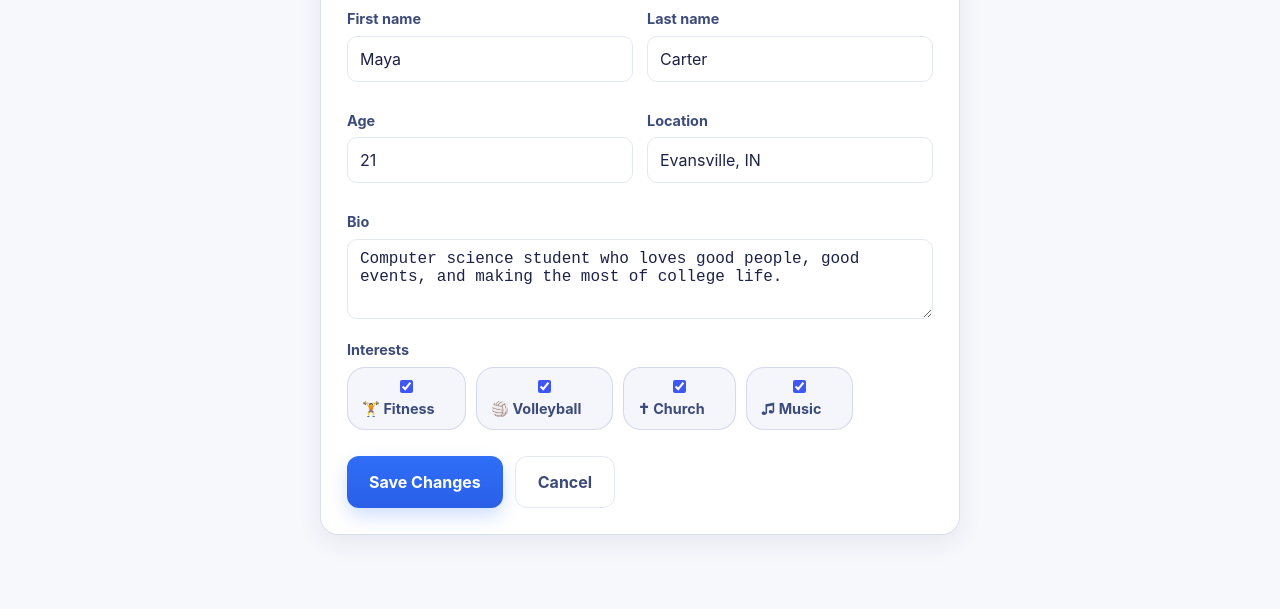
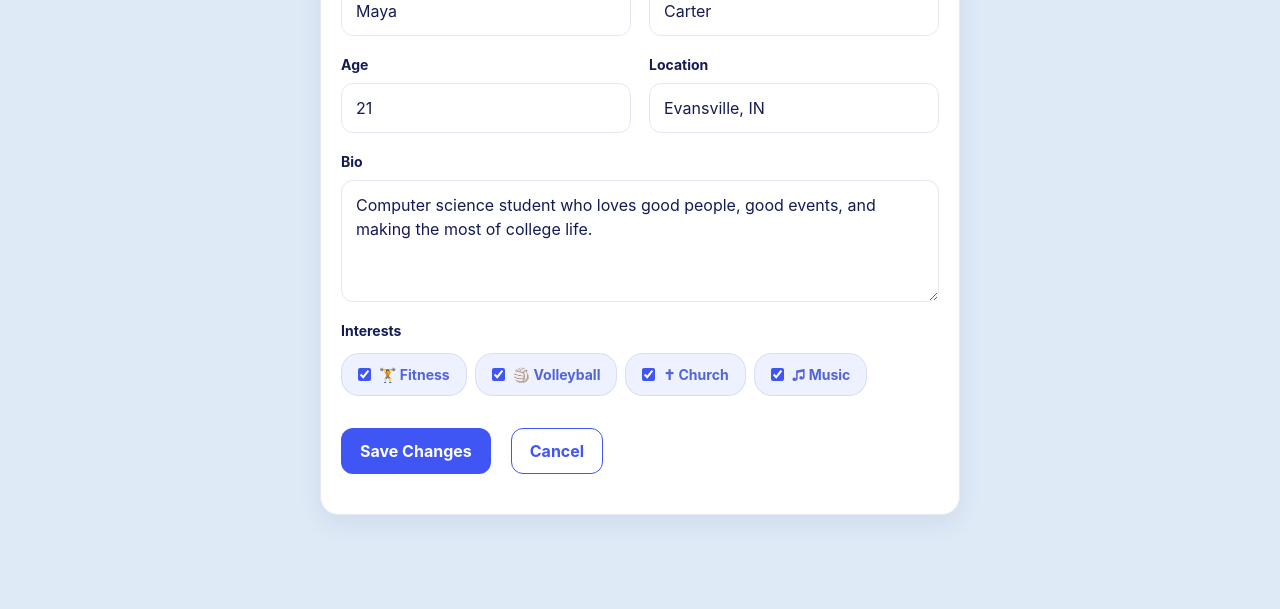
Before and after one commit to kgoodrid23-debug/Senior-Capstone-Project, a plain HTML site: page frontend/edit-profile.html in a window 1280 px wide. Shown: the part 191-800 px from the top of the page. Drawn offline with Linux system fonts and the light colour scheme.

Commit message:
More additions

```diff
--- a/frontend/edit-profile.html
+++ b/frontend/edit-profile.html
@@ -3,134 +3,13 @@
   <head>
     <meta charset="UTF-8" />
     <meta name="viewport" content="width=device-width, initial-scale=1.0" />
-    <title>Buddiez & Bandz | Edit Profile</title>
-    <link rel="stylesheet" href="style.css" />
-    <style>
-      /* Page-specific styles for the edit form only — style.css is untouched */
-      .edit-main {
-        max-width: 640px;
-        margin: 28px auto 60px;
-      }
+    <title>Buddiez &amp; Bandz | Edit Profile</title>
+    <link rel="stylesheet" href="style.css?v=20260929-universal-3" />
+  </head>
 
-      .edit-card {
-        background: rgba(255, 255, 255, 0.9);
-        border: 1px solid rgba(214, 220, 235, 0.9);
-        border-radius: 18px;
-        box-shadow: 0 8px 24px rgba(34, 52, 107, 0.08);
-        padding: 28px 26px 26px;
-      }
-
-      .edit-card h1 {
-        font-size: 1.8rem;
-        color: #1d2a68;
-        margin-bottom: 20px;
-      }
-
-      .field-row {
-        display: grid;
-        grid-template-columns: 1fr 1fr;
-        gap: 14px;
-        margin-bottom: 14px;
-      }
-
-      .field {
-        margin-bottom: 14px;
-      }
-
-      .field label {
-        display: block;
-        font-weight: 700;
-        font-size: 0.9rem;
-        color: #3d4b7a;
-        margin-bottom: 6px;
-      }
-
-      .field input,
-      .field textarea {
-        width: 100%;
-        border: 1px solid var(--border, #e4e8f2);
-        border-radius: 10px;
-        padding: 10px 12px;
-        font-size: 1rem;
-        color: #1d2247;
-        background: #fff;
-      }
-
-      .field input:focus,
-      .field textarea:focus {
-        outline: 2px solid var(--primary, #3f55f4);
-        outline-offset: 1px;
-      }
-
-      .field textarea {
-        resize: vertical;
-        min-height: 80px;
-      }
-
-      .tags-field {
-        display: flex;
-        flex-wrap: wrap;
-        gap: 10px;
-        margin-bottom: 20px;
-      }
-
-      .tag-checkbox {
-        display: inline-flex;
-        align-items: center;
-        gap: 7px;
-        padding: 9px 14px;
-        border-radius: 18px;
-        font-weight: 700;
-        font-size: 0.9rem;
-        border: 1px solid rgba(66, 88, 158, 0.18);
-        background: #f4f6fb;
-        color: #4c5a86;
-        cursor: pointer;
-      }
-
-      .tag-checkbox input {
-        accent-color: var(--primary, #3f55f4);
-      }
-
-      .form-actions {
-        display: flex;
-        gap: 12px;
-        margin-top: 8px;
-      }
-
-      .save-btn {
-        background: linear-gradient(180deg, #2f6ef8, #2a5fe7);
-        color: #fff;
-        border: none;
-        border-radius: 12px;
-        padding: 13px 22px;
-        font-weight: 700;
-        font-size: 1rem;
-        cursor: pointer;
-        box-shadow: 0 8px 18px rgba(47, 110, 248, 0.22);
-      }
-
-      .cancel-link {
-        display: inline-flex;
-        align-items: center;
-        padding: 13px 22px;
-        border-radius: 12px;
-        font-weight: 700;
-        color: #3d4b7a;
-        border: 1px solid var(--border, #e4e8f2);
-        background: #fff;
-      }
-
-      @media (max-width: 560px) {
-        .field-row {
-          grid-template-columns: 1fr;
-        }
-      }
-    </style>
-  </head>
-  <body class="profile-page-body">
+  <body class="theme-soft">
     <header class="site-header">
-      <div class="page header-inner">
+      <div class="container header-inner">
         <a href="index.html" class="brand">
           <div class="brand-icon"><span></span></div>
           <div class="brand-copy">
@@ -139,22 +18,22 @@
           </div>
         </a>
 
-        <button class="location-select">
+        <button class="location-select" type="button">
           <span>📍</span>
           <strong id="header-location">Evansville, IN</strong>
           <span>⌄</span>
         </button>
 
-        <nav class="nav">
+        <nav class="nav" aria-label="Main navigation">
           <a class="nav-link" href="index.html">
             <span class="nav-icon">⌂</span>
             <span>Home</span>
           </a>
-          <a class="nav-link" href="#">
+          <a class="nav-link" href="events.html">
             <span class="nav-icon">▣</span>
             <span>Events</span>
           </a>
-          <a class="nav-link" href="#">
+          <a class="nav-link" href="people.html">
             <span class="nav-icon">♟</span>
             <span>People</span>
           </a>
@@ -166,78 +45,72 @@
       </div>
     </header>
 
-    <main class="page edit-main">
-      <section class="edit-card">
-        <h1>Edit Profile</h1>
+    <main class="container container--narrow content">
+      <section class="card card--padded" aria-labelledby="edit-heading">
+        <div class="section-header">
+          <h1 class="section-title" id="edit-heading">Edit Profile</h1>
+        </div>
 
-        <form id="edit-form">
-          <div class="field-row">
-            <div class="field">
+        <form id="edit-form" class="form-stack">
+          <div class="grid grid--2">
+            <div class="form-field">
               <label for="first">First name</label>
-              <input type="text" id="first" name="first" required />
+              <input class="field-control" type="text" id="first" name="first" autocomplete="given-name" required />
             </div>
-            <div class="field">
+            <div class="form-field">
               <label for="last">Last name</label>
-              <input type="text" id="last" name="last" required />
+              <input class="field-control" type="text" id="last" name="last" autocomplete="family-name" required />
             </div>
           </div>
 
-          <div class="field-row">
-            <div class="field">
+          <div class="grid grid--2">
+            <div class="form-field">
               <label for="age">Age</label>
-              <input type="text" id="age" name="age" required />
+              <input class="field-control" type="text" id="age" name="age" inputmode="numeric" required />
             </div>
-            <div class="field">
+            <div class="form-field">
               <label for="location">Location</label>
-              <input type="text" id="location" name="location" required />
+              <input class="field-control" type="text" id="location" name="location" required />
             </div>
           </div>
 
-          <div class="field">
+          <div class="form-field">
             <label for="bio">Bio</label>
-            <textarea id="bio" name="bio"></textarea>
+            <textarea class="field-control" id="bio" name="bio" rows="4"></textarea>
           </div>
 
-          <div class="field">
-            <label>Interests</label>
-            <div class="tags-field">
-              <label class="tag-checkbox">
+          <fieldset class="form-fieldset">
+            <legend>Interests</legend>
+            <div class="badge-list">
+              <label class="badge badge--tag checkbox-field">
                 <input type="checkbox" name="tag" value="fitness" />
-                🏋 Fitness
+                <span>🏋 Fitness</span>
               </label>
-              <label class="tag-checkbox">
+              <label class="badge badge--tag checkbox-field">
                 <input type="checkbox" name="tag" value="volleyball" />
-                🏐 Volleyball
+                <span>🏐 Volleyball</span>
               </label>
-              <label class="tag-checkbox">
+              <label class="badge badge--tag checkbox-field">
                 <input type="checkbox" name="tag" value="church" />
-                ✝ Church
+                <span>✝ Church</span>
               </label>
-              <label class="tag-checkbox">
+              <label class="badge badge--tag checkbox-field">
                 <input type="checkbox" name="tag" value="music" />
-                ♫ Music
+                <span>♫ Music</span>
               </label>
             </div>
-          </div>
+          </fieldset>
 
-          <div class="form-actions">
-            <button type="submit" class="save-btn">Save Changes</button>
-            <a href="profile.html" class="cancel-link">Cancel</a>
+          <div class="button-group">
+            <button type="submit" class="btn btn--primary">Save Changes</button>
+            <a href="profile.html" class="btn btn--outline">Cancel</a>
           </div>
         </form>
       </section>
     </main>
 
     <script>
-      // Known interest tags: id -> { emoji, label, color class used in profile.html }
-      const TAG_CATALOG = {
-        fitness: { emoji: "🏋", label: "Fitness", color: "green" },
-        volleyball: { emoji: "🏐", label: "Volleyball", color: "purple" },
-        church: { emoji: "✝", label: "Church", color: "blue" },
-        music: { emoji: "♫", label: "Music", color: "pink" },
-      };
-
-      // Fallback defaults, used only if profile.html didn't pass any values in yet
+      // Defaults apply only when profile.html has not supplied a query value.
       const DEFAULTS = {
         first: "Maya",
         last: "Carter",
@@ -253,7 +126,7 @@
         return params.has(key) ? params.get(key) : DEFAULTS[key];
       }
 
-      // Pre-fill the form with whatever profile.html is currently showing
+      // Preserve the field IDs and parameter names used by profile.html.
       document.getElementById("first").value = getParam("first");
       document.getElementById("last").value = getParam("last");
       document.getElementById("age").value = getParam("age");
@@ -266,13 +139,12 @@
         box.checked = currentTags.includes(box.value);
       });
 
-      // On submit, build a query string and send the user back to profile.html
       document.getElementById("edit-form").addEventListener("submit", function (e) {
         e.preventDefault();
 
-        const selectedTags = Array.from(document.querySelectorAll('input[name="tag"]:checked')).map(
-          (box) => box.value
-        );
+        const selectedTags = Array.from(
+          document.querySelectorAll('input[name="tag"]:checked')
+        ).map((box) => box.value);
 
         const out = new URLSearchParams({
           first: document.getElementById("first").value.trim(),
@@ -283,6 +155,7 @@
           tags: selectedTags.join(","),
         });
 
+        // profile.html must read these parameters to display the edits.
         window.location.href = "profile.html?" + out.toString();
       });
     </script>
--- a/frontend/style.css
+++ b/frontend/style.css
@@ -269,3 +269,9 @@
 .form-error:empty { display: none; }
 .auth-footer { display: flex; flex-wrap: wrap; justify-content: center; gap: 6px; margin-top: 24px; font-size: 14px; color: var(--muted); }
 @media (max-width: 760px) { .auth-card { padding: 24px; } }
+
+.container--narrow { max-width: 640px; }
+textarea.field-control { min-height: 80px; resize: vertical; }
+.field-control:focus-visible { outline: 3px solid var(--primary); outline-offset: 3px; }
+.form-fieldset { min-width: 0; border: 0; }
+.form-fieldset legend { font-weight: 700; font-size: 14px; }
```
Also changed, not shown: frontend/events.html (+2 -2 lines), frontend/index.html (+2 -2 lines), frontend/people.html (+2 -2 lines).
